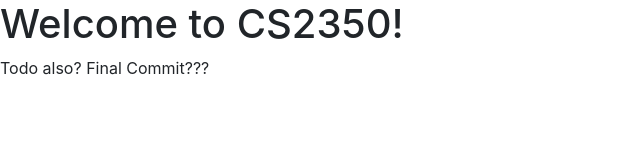
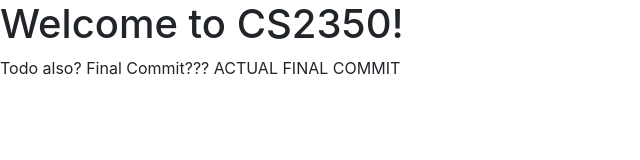
Before and after one commit to NathanKnapczyk/cs2350-practice-07, a plain HTML site: page src/index.html in a window 1280 px wide. Shown: the whole page, without its empty margins (0-640 px from the left). Drawn offline with nearby package versions, Linux system fonts and the light colour scheme.

Commit message:
actual final commit

```diff
--- a/src/index.html
+++ b/src/index.html
@@ -14,6 +14,7 @@
   <script src="/javascripts/main.js"></script>
   Todo also?
   Final Commit???
+  ACTUAL FINAL COMMIT
 </body>
 
 </html>
```
